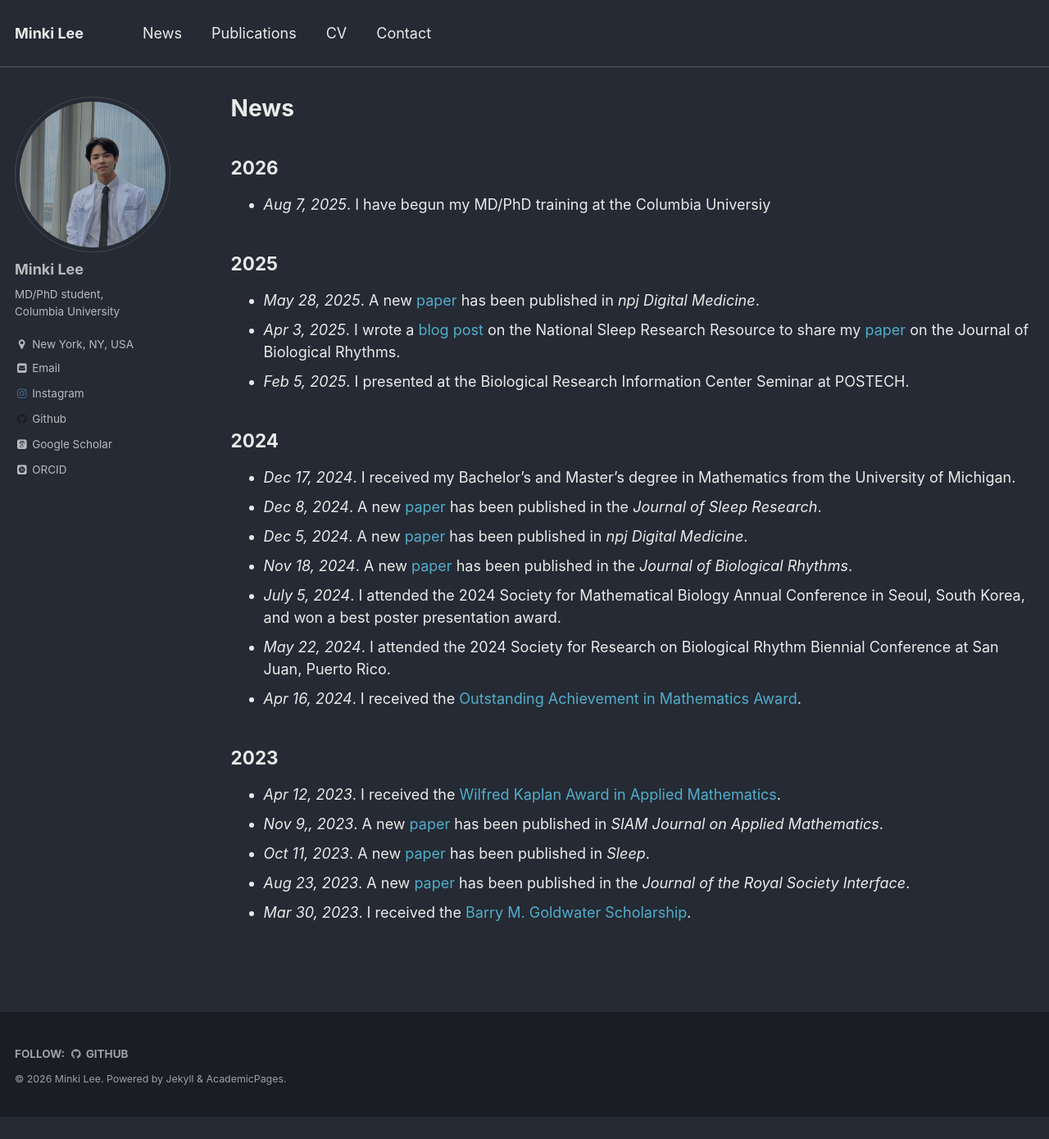
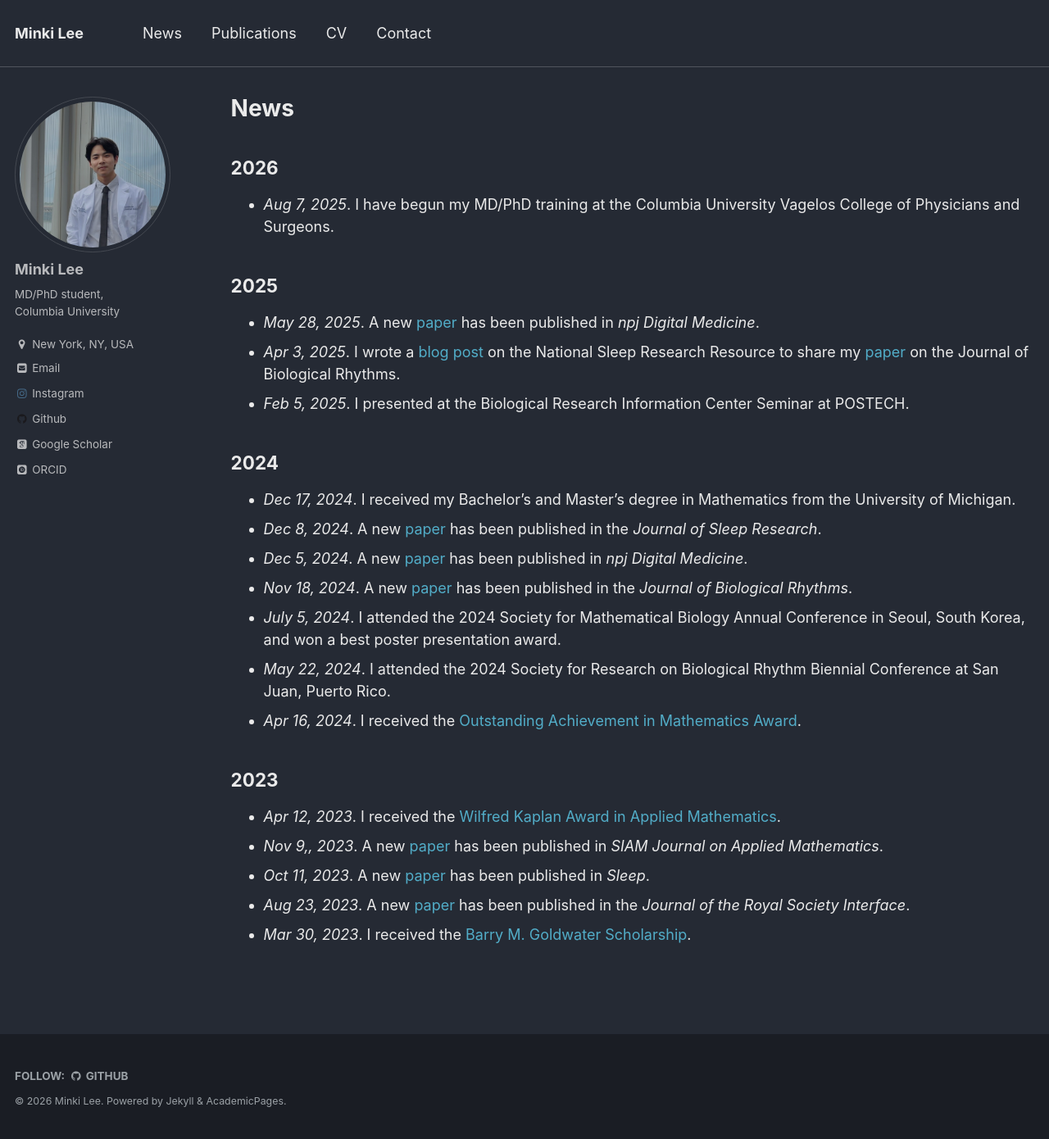
Before and after one commit to minkiplee/minkiplee.github.io, a Jekyll site: the page built from _pages/news.md, in a window 1280 px wide and 1390 px high. Shown: the whole window at 82% size. Built offline with Jekyll 4.4.1, drawn with Linux system fonts in a browser that asks for light colours; nearby versions of some CDN libraries; some web fonts are replaced; library files that are not in the unit come from our copies.

Commit message:
Update news.md

```diff
--- a/_pages/news.md
+++ b/_pages/news.md
@@ -6,7 +6,7 @@ author_profile: true
 ---
 2026
 ------
-* <i>Aug 7, 2025</i>.  I have begun my MD/PhD training at the Columbia Universiy <be>
+* <i>Aug 7, 2025</i>.  I have begun my MD/PhD training at the Columbia University Vagelos College of Physicians and Surgeons. <be>
 
 2025
 ------
```
